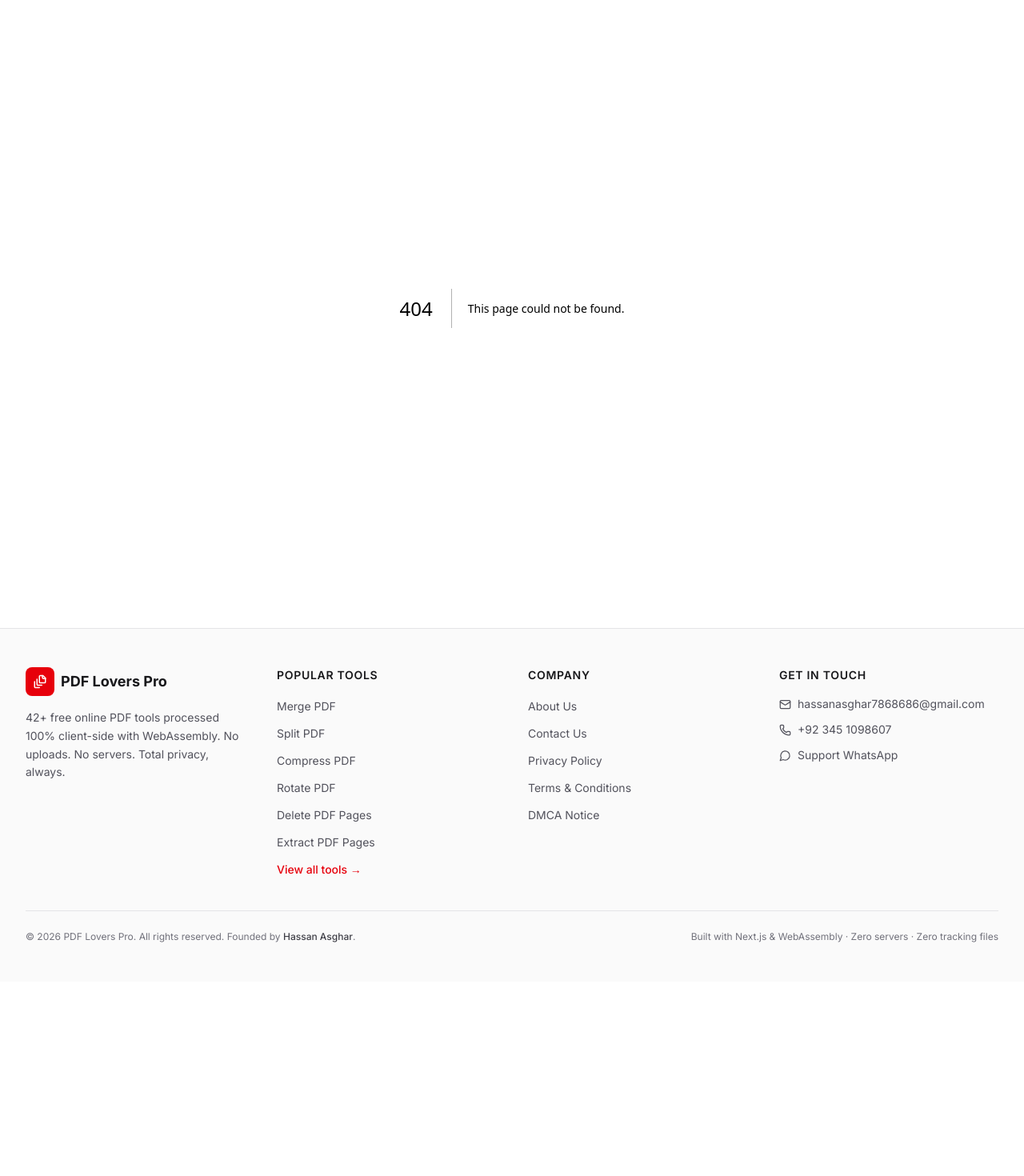
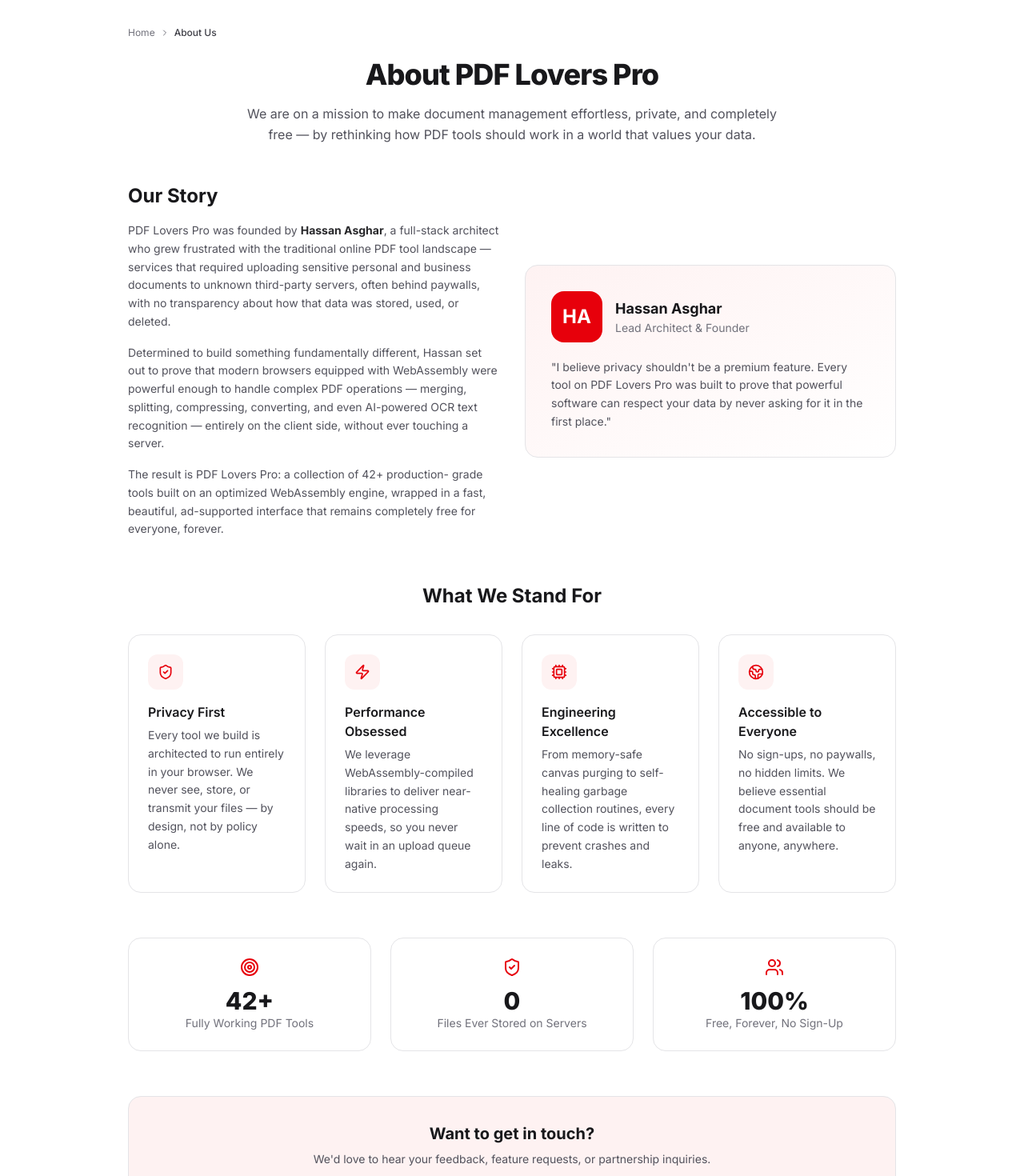
Before and after one commit to hassanasghar971-ui/pdflovers, a Next.js app: page /about-us in a window 1280 px wide. Before the commit this address had no page. Shown: the part 80-1550 px from the top of the page at 80% size. Before the commit the page ends 1307 px from the top, so only its background shows below. Built offline with nearby package versions, Linux system fonts and the light colour scheme.

Commit message:
Add About Us page with company details
This file contains the About Us page for PDF Lovers Pro, detailing the company's mission, values, and founder's story.

```diff
--- /dev/null
+++ b/src/app/about-us/page.tsx
@@ -0,0 +1,198 @@
+import type { Metadata } from "next";
+import Link from "next/link";
+import {
+  ChevronRight,
+  ShieldCheck,
+  Zap,
+  Cpu,
+  Globe2,
+  Target,
+  Users,
+} from "lucide-react";
+
+const SITE_URL = "https://pdflovers.com";
+
+export const metadata: Metadata = {
+  title: "About Us",
+  description:
+    "Learn about PDF Lovers Pro, founded by Hassan Asghar — a privacy-first, 100% client-side WebAssembly PDF toolkit built for speed, security, and trust.",
+  alternates: { canonical: `${SITE_URL}/about-us` },
+};
+
+const VALUES = [
+  {
+    icon: ShieldCheck,
+    title: "Privacy First",
+    description:
+      "Every tool we build is architected to run entirely in your browser. We never see, store, or transmit your files — by design, not by policy alone.",
+  },
+  {
+    icon: Zap,
+    title: "Performance Obsessed",
+    description:
+      "We leverage WebAssembly-compiled libraries to deliver near-native processing speeds, so you never wait in an upload queue again.",
+  },
+  {
+    icon: Cpu,
+    title: "Engineering Excellence",
+    description:
+      "From memory-safe canvas purging to self-healing garbage collection routines, every line of code is written to prevent crashes and leaks.",
+  },
+  {
+    icon: Globe2,
+    title: "Accessible to Everyone",
+    description:
+      "No sign-ups, no paywalls, no hidden limits. We believe essential document tools should be free and available to anyone, anywhere.",
+  },
+];
+
+export default function AboutUsPage() {
+  return (
+    <main className="mx-auto max-w-5xl px-4 py-12 sm:px-6 lg:px-8">
+      <nav className="mb-6 flex items-center gap-1.5 text-xs text-zinc-500">
+        <Link href="/" className="hover:text-red-600">
+          Home
+        </Link>
+        <ChevronRight size={12} />
+        <span className="font-medium text-zinc-700 dark:text-zinc-300">
+          About Us
+        </span>
+      </nav>
+
+      <div className="mb-12 text-center">
+        <h1 className="text-3xl font-extrabold tracking-tight text-zinc-900 dark:text-white sm:text-4xl">
+          About PDF Lovers Pro
+        </h1>
+        <p className="mx-auto mt-4 max-w-2xl text-base leading-relaxed text-zinc-600 dark:text-zinc-400">
+          We are on a mission to make document management effortless, private,
+          and completely free — by rethinking how PDF tools should work in a
+          world that values your data.
+        </p>
+      </div>
+
+      <section className="mb-14 grid grid-cols-1 gap-8 lg:grid-cols-2 lg:items-center">
+        <div>
+          <h2 className="mb-4 text-2xl font-bold text-zinc-900 dark:text-white">
+            Our Story
+          </h2>
+          <div className="space-y-4 text-sm leading-relaxed text-zinc-600 dark:text-zinc-400">
+            <p>
+              PDF Lovers Pro was founded by{" "}
+              <strong className="text-zinc-800 dark:text-zinc-200">
+                Hassan Asghar
+              </strong>
+              , a full-stack architect who grew frustrated with the
+              traditional online PDF tool landscape — services that required
+              uploading sensitive personal and business documents to unknown
+              third-party servers, often behind paywalls, with no transparency
+              about how that data was stored, used, or deleted.
+            </p>
+            <p>
+              Determined to build something fundamentally different, Hassan
+              set out to prove that modern browsers equipped with
+              WebAssembly were powerful enough to handle complex PDF
+              operations — merging, splitting, compressing, converting, and
+              even AI-powered OCR text recognition — entirely on the client
+              side, without ever touching a server.
+            </p>
+            <p>
+              The result is PDF Lovers Pro: a collection of 42+ production-
+              grade tools built on an optimized WebAssembly engine, wrapped in
+              a fast, beautiful, ad-supported interface that remains
+              completely free for everyone, forever.
+            </p>
+          </div>
+        </div>
+        <div className="rounded-2xl border border-zinc-200 bg-gradient-to-br from-red-50 to-white p-8 dark:border-zinc-800 dark:from-red-950/20 dark:to-zinc-900">
+          <div className="flex items-center gap-4">
+            <span className="flex h-16 w-16 items-center justify-center rounded-2xl bg-red-600 text-2xl font-bold text-white">
+              HA
+            </span>
+            <div>
+              <p className="text-lg font-bold text-zinc-900 dark:text-white">
+                Hassan Asghar
+              </p>
+              <p className="text-sm text-zinc-500 dark:text-zinc-400">
+                Lead Architect &amp; Founder
+              </p>
+            </div>
+          </div>
+          <p className="mt-5 text-sm leading-relaxed text-zinc-600 dark:text-zinc-400">
+            "I believe privacy shouldn't be a premium feature. Every tool on
+            PDF Lovers Pro was built to prove that powerful software can
+            respect your data by never asking for it in the first place."
+          </p>
+        </div>
+      </section>
+
+      <section className="mb-14">
+        <div className="mb-8 text-center">
+          <h2 className="text-2xl font-bold text-zinc-900 dark:text-white">
+            What We Stand For
+          </h2>
+        </div>
+        <div className="grid grid-cols-1 gap-6 sm:grid-cols-2 lg:grid-cols-4">
+          {VALUES.map((value) => {
+            const Icon = value.icon;
+            return (
+              <div
+                key={value.title}
+                className="rounded-2xl border border-zinc-200 bg-white p-6 dark:border-zinc-800 dark:bg-zinc-900"
+              >
+                <span className="mb-4 flex h-11 w-11 items-center justify-center rounded-xl bg-red-50 text-red-600 dark:bg-red-950/30 dark:text-red-500">
+                  <Icon size={20} />
+                </span>
+                <h3 className="mb-1.5 text-base font-semibold text-zinc-900 dark:text-white">
+                  {value.title}
+                </h3>
+                <p className="text-sm leading-relaxed text-zinc-600 dark:text-zinc-400">
+                  {value.description}
+                </p>
+              </div>
+            );
+          })}
+        </div>
+      </section>
+
+      <section className="mb-14 grid grid-cols-1 gap-6 sm:grid-cols-3">
+        <div className="rounded-2xl border border-zinc-200 bg-white p-6 text-center dark:border-zinc-800 dark:bg-zinc-900">
+          <Target className="mx-auto mb-3 text-red-600" size={24} />
+          <p className="text-3xl font-extrabold text-zinc-900 dark:text-white">
+            42+
+          </p>
+          <p className="text-sm text-zinc-500">Fully Working PDF Tools</p>
+        </div>
+        <div className="rounded-2xl border border-zinc-200 bg-white p-6 text-center dark:border-zinc-800 dark:bg-zinc-900">
+          <ShieldCheck className="mx-auto mb-3 text-red-600" size={24} />
+          <p className="text-3xl font-extrabold text-zinc-900 dark:text-white">
+            0
+          </p>
+          <p className="text-sm text-zinc-500">Files Ever Stored on Servers</p>
+        </div>
+        <div className="rounded-2xl border border-zinc-200 bg-white p-6 text-center dark:border-zinc-800 dark:bg-zinc-900">
+          <Users className="mx-auto mb-3 text-red-600" size={24} />
+          <p className="text-3xl font-extrabold text-zinc-900 dark:text-white">
+            100%
+          </p>
+          <p className="text-sm text-zinc-500">Free, Forever, No Sign-Up</p>
+        </div>
+      </section>
+
+      <section className="rounded-2xl border border-red-200 bg-red-50 p-8 text-center dark:border-red-900/40 dark:bg-red-950/20">
+        <h2 className="mb-2 text-xl font-bold text-zinc-900 dark:text-white">
+          Want to get in touch?
+        </h2>
+        <p className="mb-5 text-sm text-zinc-600 dark:text-zinc-400">
+          We'd love to hear your feedback, feature requests, or partnership
+          inquiries.
+        </p>
+        <Link
+          href="/contact-us"
+          className="focus-ring inline-flex items-center gap-2 rounded-xl bg-red-600 px-6 py-3 text-sm font-semibold text-white transition-colors hover:bg-red-700"
+        >
+          Contact Us
+        </Link>
+      </section>
+    </main>
+  );
+}
```
